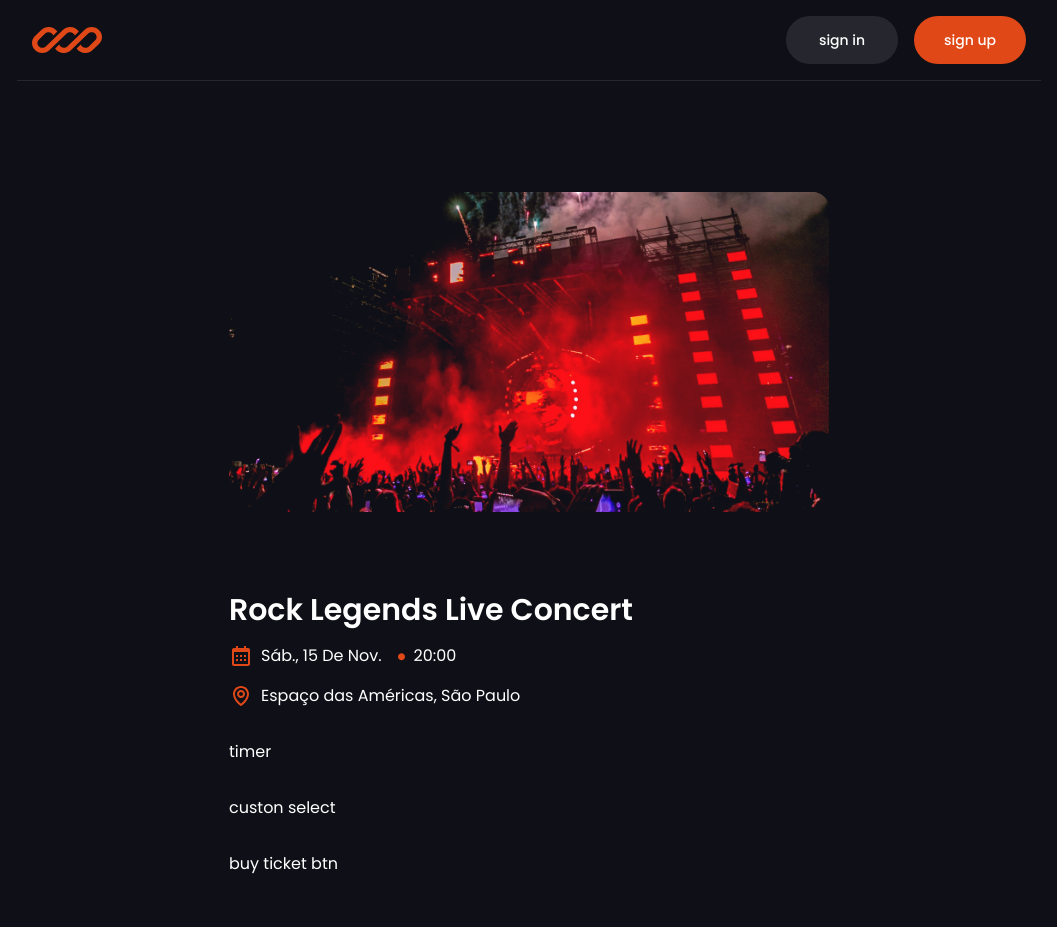
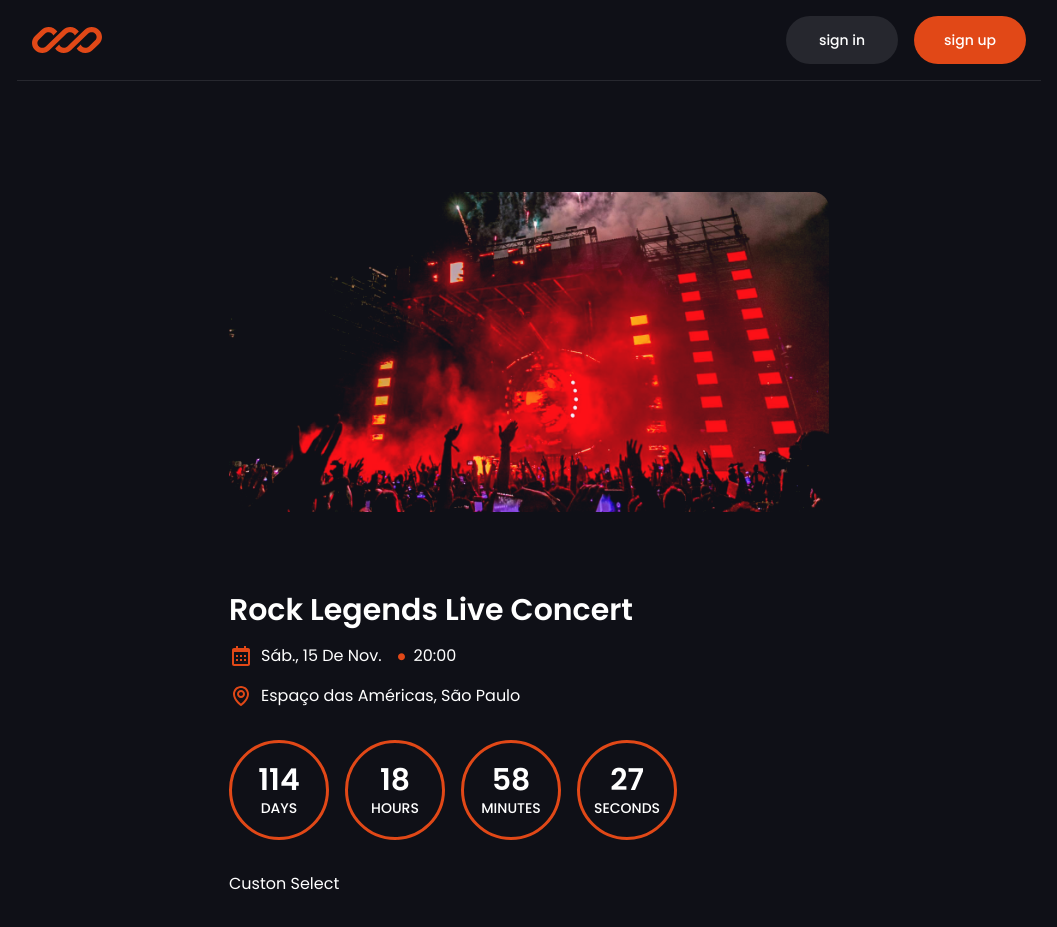
Before and after one commit to RuanTarcisio/EventApp, a Next.js app: page /event/1 in a window 1280 px wide. Shown: the top 927 px of the page, without its empty margins (111-1168 px from the left). Built offline with nearby package versions, Linux system fonts and the light colour scheme; data requests are answered from the project's data file.

Commit message:
EventDetail on going.1

```diff
--- a/app/event/[id]/page.jsx
+++ b/app/event/[id]/page.jsx
@@ -1,5 +1,7 @@
 // components
+import CustonSelect from "@/components/CustonSelect";
 import EventSchedule from "@/components/EventSchedule";
+import Timer from "@/components/Timer";
 import Image from "next/image";
 
 import { FaRegCircleCheck } from "react-icons/fa6";
@@ -35,10 +37,10 @@
             <div className="flex w-full max-w-[460px] flex-col justify-center gap-8 flex-1 sm:mb-12 xl:mb-0">
               <div>
                 <h2 className="h2 mb-4">{event.title}</h2>
-                <EventSchedule event={event}/>
+                <EventSchedule event={event} />
               </div>
-              <div>timer</div>
-              <div>custon select</div>
+              <Timer event={event} />
+              <CustonSelect event={event}/>
               <div>buy ticket btn</div>
             </div>
           </div>
--- /dev/null
+++ b/components/CustonSelect.jsx
@@ -0,0 +1,12 @@
+"use client"
+
+const CustonSelect = ({ event }) => {
+    console.log(event)
+  return (
+    <div className="">
+      Custon Select
+    </div>
+  )
+}
+
+export default CustonSelect
--- a/components/Events/Event.jsx
+++ b/components/Events/Event.jsx
@@ -28,7 +28,6 @@
           <div className="flex items-center gap-3 text-accent mb-2">
             <div className="flex items-center gap-1">
               <BiCalendar />
-              {/* hardcoded date, to change*/}
               <div className="text-[15px] capitalize">{formattedDate}</div>
             </div>
 
--- /dev/null
+++ b/components/Timer.jsx
@@ -0,0 +1,85 @@
+"use client";
+
+import { EventContext } from "@/contexts/EventContext";
+import { useContext, useEffect, useState } from "react";
+
+const Timer = ({ event }) => {
+  const {} = useContext(EventContext);
+
+  // calculate the target event date and time.
+  const eventDate = new Date(`${event.date}T${event.hour}`);
+
+  // state to track the remaining tme in miliseconds
+  const [timeRemaining, setTimeRemaining] = useState(eventDate - new Date());
+
+  // handle the countdown timer logic
+  useEffect(() => {
+    // set up an interval tha updates every second
+    const interval = setInterval(() => {
+      const now = new Date();
+      const timeLeft = eventDate - now;
+
+      // if the time is up, clear the interval and stop the countdown
+      if (timeLeft <= 0) {
+        clearInterval(interval);
+        setTimeRemaining(0);
+      } else {
+        setTimeRemaining(timeLeft); // update the remaining time state
+      }
+    }, 1000); // runs every 1000 miliseconds (1 second)
+
+    // cleanup function to clear the interval whe the component unmounts
+    return () => clearInterval(interval);
+  }, [eventDate]); // dependency array ensures the effect runs only whe 'eventDate' changes
+
+  // if the countdown has  ended, display a message
+  if (timeRemaining <= 0) {
+    return <div>The event has already passed!</div>;
+  }
+
+  // Calcula os dias restantes
+  const days = Math.floor(timeRemaining / (1000 * 60 * 60 * 24));
+  // Calcula as horas restantes após a extração dos dias
+  const hours = Math.floor(
+    (timeRemaining % (1000 * 60 * 60 * 24)) / (1000 * 60 * 60)
+  );
+  // Calcula os minutos restantes após a extração das horas
+  const minutes = Math.floor((timeRemaining % (1000 * 60 * 60)) / (1000 * 60));
+  // Calcula os segundos restantes após a extração dos minutos
+  const seconds = Math.floor((timeRemaining % (1000 * 60)) / 1000);
+
+  return (
+    <div className="flex flex-wrap gap-4">
+      {/* days */}
+      <div className="text-center border-[3px] border-accent rounded-full w-[100px] h-[100px] flex items-center justify-center">
+        <div>
+          <div className="text-3xl font-semibold">{days}</div>
+          <div className="text-sm uppercase font-medium">Days</div>
+        </div>
+      </div>
+      {/* hours */}
+      <div className="text-center border-[3px] border-accent rounded-full w-[100px] h-[100px] flex items-center justify-center">
+        <div>
+          <div className="text-3xl font-semibold">{hours}</div>
+          <div className="text-sm uppercase font-medium">Hours</div>
+        </div>
+      </div>
+      {/* minutes */}
+      <div className="text-center border-[3px] border-accent rounded-full w-[100px] h-[100px] flex items-center justify-center">
+        <div>
+          <div className="text-3xl font-semibold">{minutes}</div>
+          <div className="text-sm uppercase font-medium">Minutes</div>
+        </div>
+      </div>
+      {/* seconds */}
+      <div className="text-center border-[3px] border-accent rounded-full w-[100px] h-[100px] flex items-center justify-center">
+        <div>
+          <div className="text-3xl font-semibold">{seconds}</div>
+          <div className="text-sm uppercase font-medium">Seconds</div>
+        </div>
+      </div>
+    </div>
+  );
+};
+
+export default Timer;
```
Also changed, not shown: contexts/TicketContext.jsx (added).
